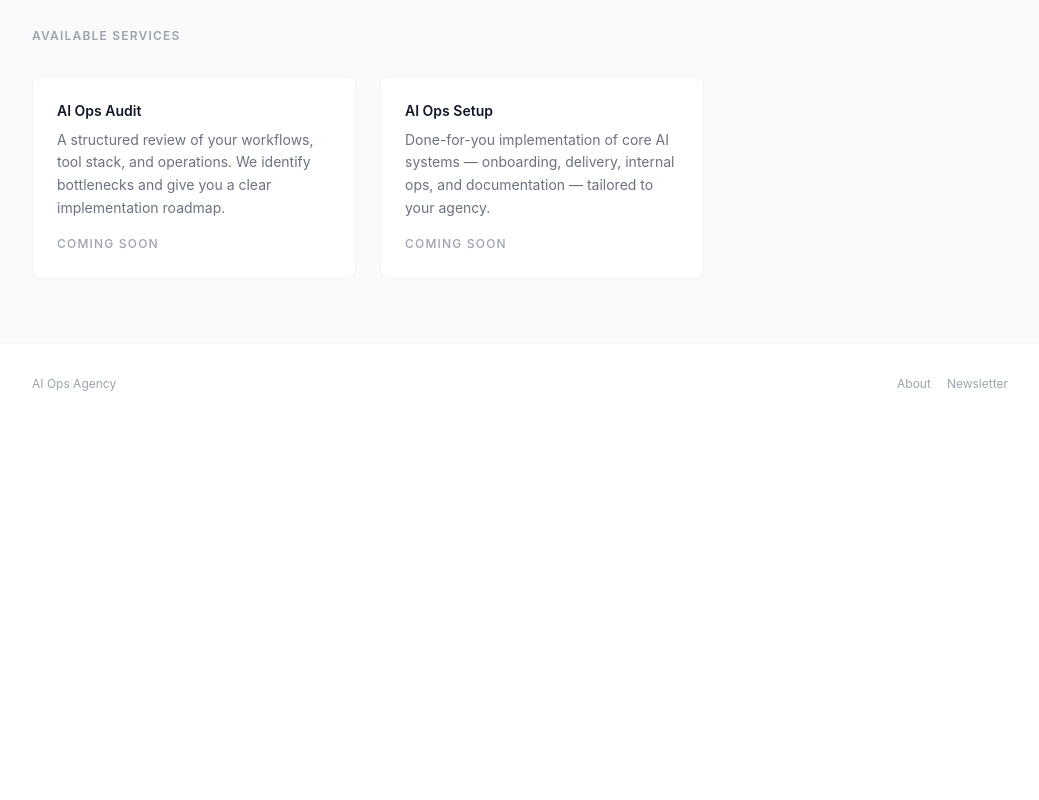
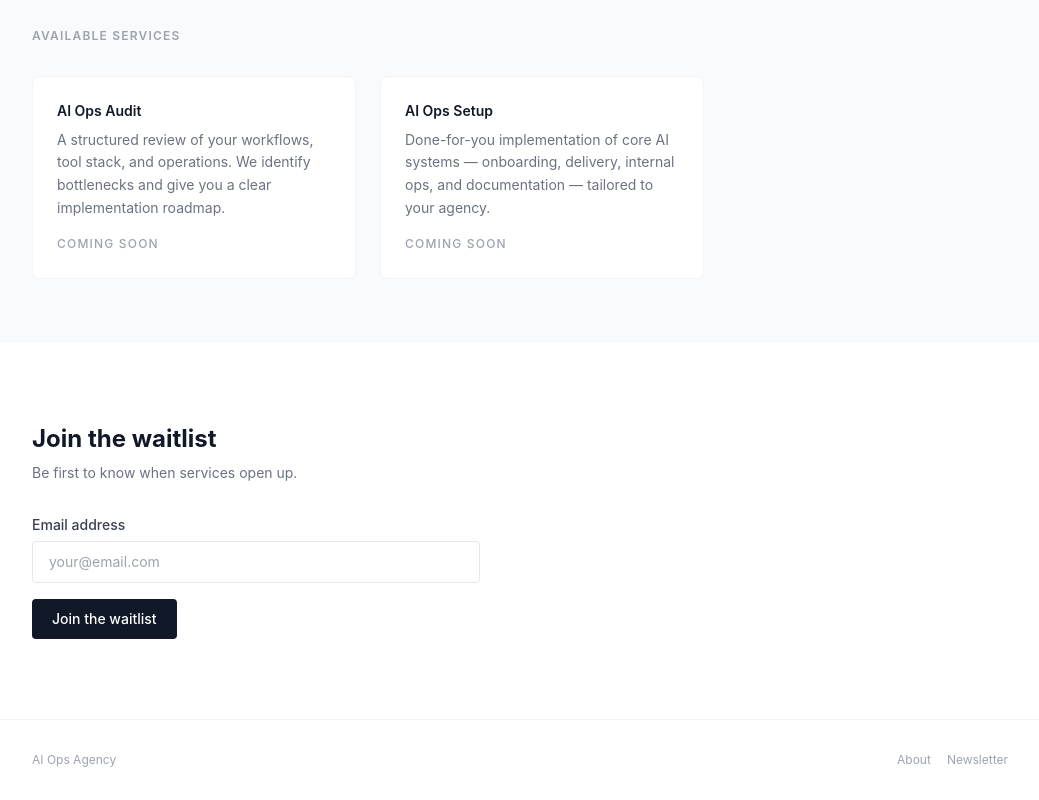
Before and after one commit to veramey/my-website, a Next.js app: page /services in a window 1280 px wide. Shown: the part 473-1273 px from the top of the page, without its empty margins (120-1159 px from the left). Before the commit the page ends 897 px from the top, so only its background shows below. Built offline with nearby package versions, Linux system fonts and the light colour scheme; no server answers.

Commit message:
feat: implement issue #101
Implemented by AI Teammate via Claude Code.
Closes #101

```diff
--- a/src/pages/services.tsx
+++ b/src/pages/services.tsx
@@ -1,6 +1,10 @@
 import Head from 'next/head'
 import Link from 'next/link'
+import { useState } from 'react'
 import Nav from '@/components/Nav'
+
+const TELEGRAM_BOT_TOKEN = process.env.NEXT_PUBLIC_TELEGRAM_BOT_TOKEN
+const TELEGRAM_CHAT_ID = process.env.NEXT_PUBLIC_TELEGRAM_CHAT_ID
 
 const services = [
   {
@@ -14,6 +18,31 @@ const services = [
 ]
 
 export default function Services() {
+  const [email, setEmail] = useState('')
+  const [status, setStatus] = useState<'idle' | 'loading' | 'success' | 'error'>('idle')
+
+  async function handleSubmit(e: React.FormEvent) {
+    e.preventDefault()
+    setStatus('loading')
+    try {
+      const text = `🛎️ New services waitlist signup:\n${email}`
+      const params = new URLSearchParams({ chat_id: TELEGRAM_CHAT_ID!, text })
+      const res = await fetch(
+        `https://api.telegram.org/bot${TELEGRAM_BOT_TOKEN}/sendMessage`,
+        { method: 'POST', body: params }
+      )
+      if (!res.ok) {
+        const err = await res.json()
+        throw new Error(JSON.stringify(err))
+      }
+      setStatus('success')
+      setEmail('')
+    } catch (err) {
+      console.error('Telegram error:', err)
+      setStatus('error')
+    }
+  }
+
   return (
     <>
       <Head>
@@ -57,6 +86,52 @@ export default function Services() {
             </div>
           </div>
         </section>
+
+        {/* Waitlist form */}
+        <section className="max-w-5xl mx-auto px-6 py-20">
+          <div className="max-w-md">
+            <h2 className="text-2xl font-bold text-gray-900">Join the waitlist</h2>
+            <p className="mt-2 text-sm text-gray-500">Be first to know when services open up.</p>
+
+            {status === 'success' ? (
+              <div className="mt-8 p-5 bg-gray-50 border border-gray-200 rounded-lg">
+                <p className="text-sm font-semibold text-gray-900">You&apos;re on the list.</p>
+                <p className="mt-1 text-sm text-gray-500">Thanks for signing up. We&apos;ll be in touch when spots open.</p>
+              </div>
+            ) : (
+              <form className="mt-8 flex flex-col gap-4" onSubmit={handleSubmit}>
+                <div className="flex flex-col gap-1.5">
+                  <label htmlFor="waitlist-email" className="text-sm font-medium text-gray-700">
+                    Email address
+                  </label>
+                  <input
+                    id="waitlist-email"
+                    type="email"
+                    value={email}
+                    onChange={(e) => {
+                      setEmail(e.target.value)
+                      if (status === 'error') setStatus('idle')
+                    }}
+                    placeholder="your@email.com"
+                    required
+                    disabled={status === 'loading'}
+                    className="px-4 py-2.5 text-sm border border-gray-200 rounded focus:outline-none focus:border-gray-400"
+                  />
+                </div>
+                <button
+                  type="submit"
+                  disabled={status === 'loading'}
+                  className="px-5 py-2.5 bg-gray-900 text-white text-sm font-medium rounded hover:bg-gray-700 transition-colors self-start disabled:opacity-50"
+                >
+                  {status === 'loading' ? 'Sending…' : 'Join the waitlist'}
+                </button>
+                {status === 'error' && (
+                  <p className="text-xs text-red-500">Something went wrong — try again.</p>
+                )}
+              </form>
+            )}
+          </div>
+        </section>
       </main>
 
       <footer className="border-t border-gray-100">
```
Also changed, not shown: 1 other file (tests, documents, lock files or other folders).
